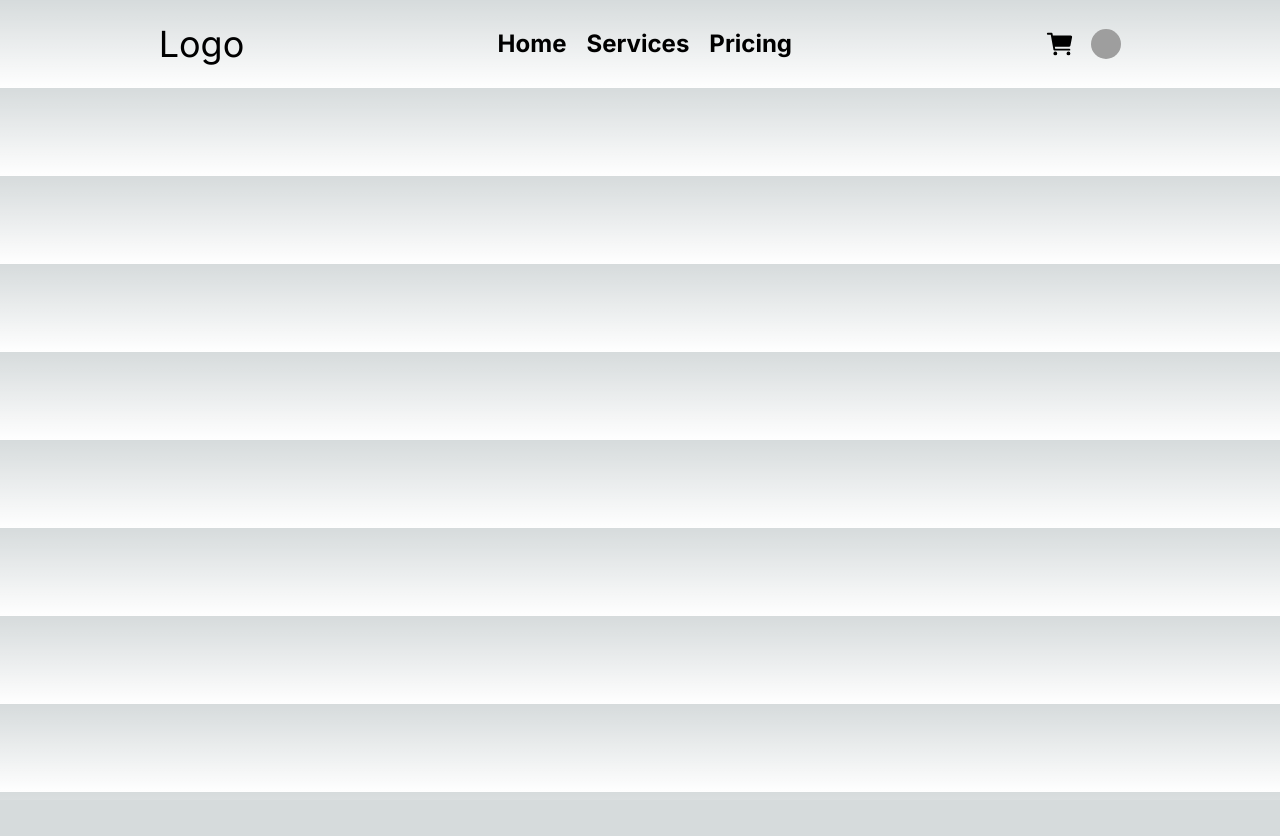
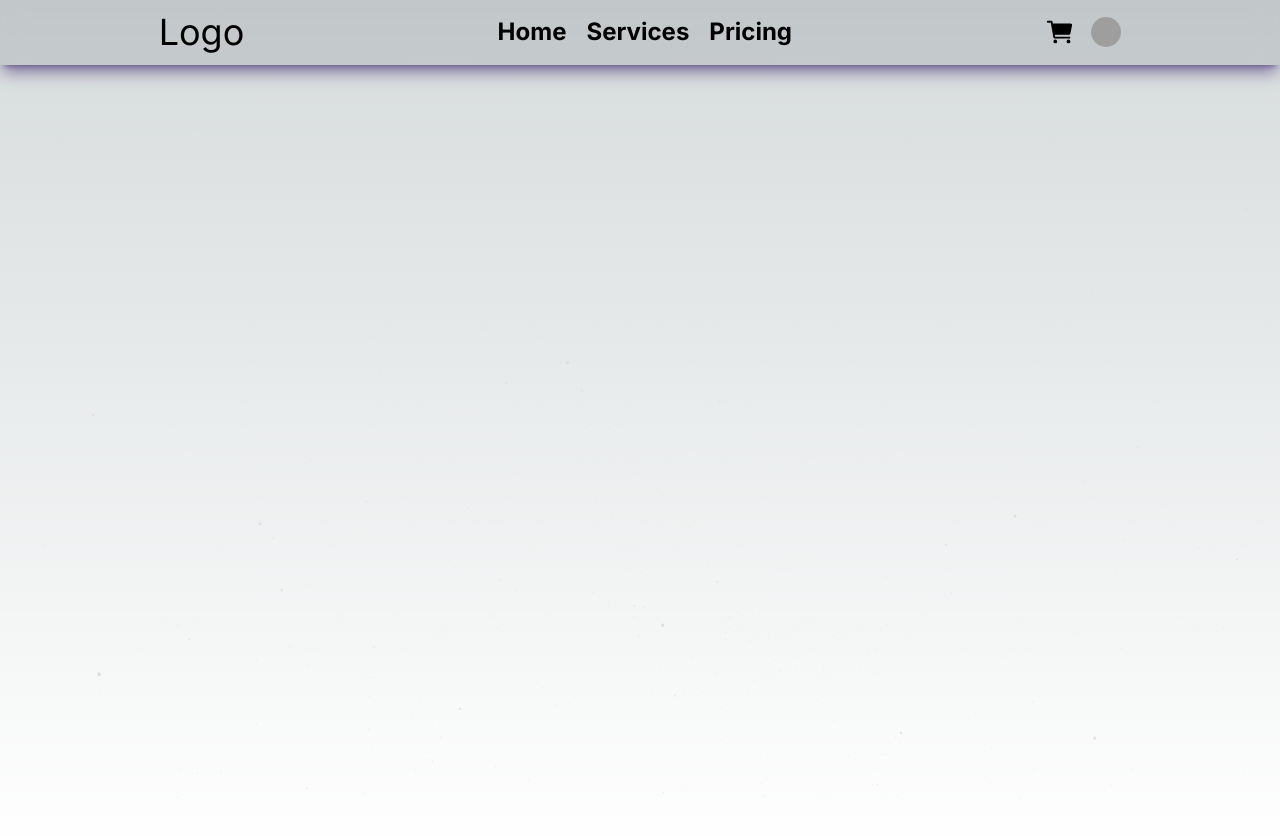
Before and after one commit to coderismail22/iron-defense-nextjs, a Next.js app: page / in a window 1280 px wide. Shown: the top 836 px of the page. Before the commit the page ends 800 px from the top, so only its background shows below. Built offline with nearby package versions, Linux system fonts and the light colour scheme; grey boxes are pictures that could not be loaded.

Commit message:
navbar-clicking-error-fixed

```diff
--- a/src/app/layout.tsx
+++ b/src/app/layout.tsx
@@ -19,9 +19,12 @@ export default function RootLayout({
   return (
     // Stars Background
     <html lang="en">
-      <body className={inter.className}>
-        {/* <StarsCanvas /> */}
-        <Navbar/>
+      <body
+        className={`${inter.className} overflow-y-scroll overflow-x-hidden`}
+      >
+        <Navbar />
+        <StarsCanvas />
+
         {children}
       </body>
     </html>
--- a/src/app/page.tsx
+++ b/src/app/page.tsx
@@ -1,11 +1,14 @@
+import Navbar from "@/components/main/Navbar";
 import Image from "next/image";
 
 export default function Home() {
   return (
+    <main className="h-full w-full">
+      <div className="flex flex-col h-[850px] gap-20">
 
-    <div>
+      </div>
       {/* Tabs for Pricing and Packages */}
       {/* "Accordion for FAQ" */}
-    </div>
+    </main>
   );
 }
--- a/src/components/main/Navbar.tsx
+++ b/src/components/main/Navbar.tsx
@@ -2,7 +2,7 @@
 import clsx from "clsx";
 import Image from "next/image";
 import Link from "next/link";
-import React, { useEffect, useState } from "react";
+import React, { useState } from "react";
 import { IoMdMenu } from "react-icons/io";
 import { IoCart } from "react-icons/io5";
 import { IoCloseSharp } from "react-icons/io5";
@@ -24,8 +24,8 @@ const Navbar = (props: Props) => {
   console.log("state", isSidebarOpen);
 
   return (
-    <main>
-      <nav className="flex justify-around items-center px-8 py-6">
+    <main className="w-full h-[65px] fixed top-0 shadow-lg shadow-[#2A0E61]/50 bg-[#03001417] backdrop-blur-md z-50 ">
+      <nav className="flex justify-around items-center px-8 py-3">
         <section className="flex items-center gap-4">
           {/* MENU */}
           <IoMdMenu
--- a/src/components/main/StarsBackground.tsx
+++ b/src/components/main/StarsBackground.tsx
@@ -34,7 +34,7 @@ const StarsBackground = (props: any) => {
 };
 
 const StarsCanvas = () => (
-  <div className="w-full h-auto fixed inset-0 z-[20]">
+  <div className="w-full h-auto fixed inset-0 z-0">
     <Canvas camera={{ position: [0, 0, 1] }}>
       <Suspense fallback={null}>
         <StarsBackground />
```
